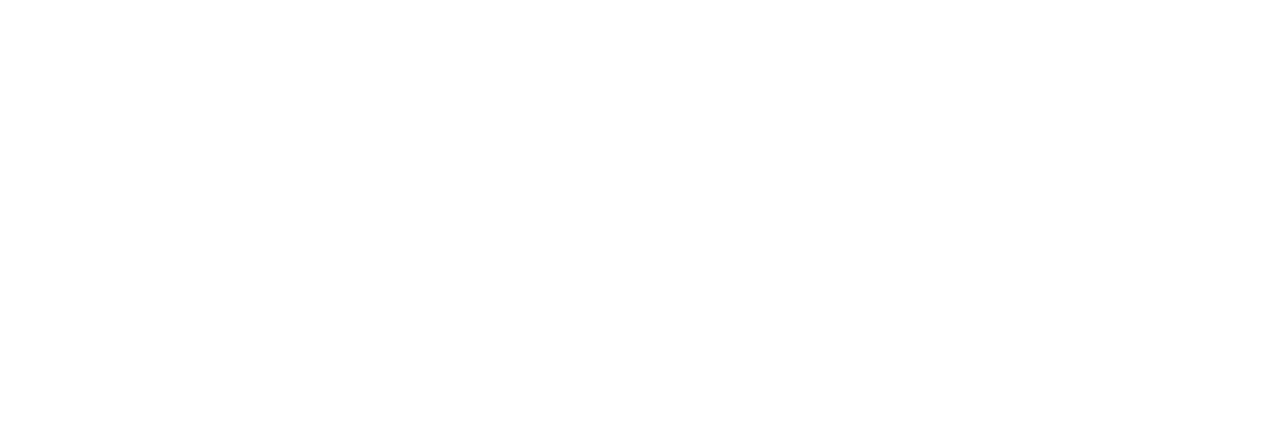
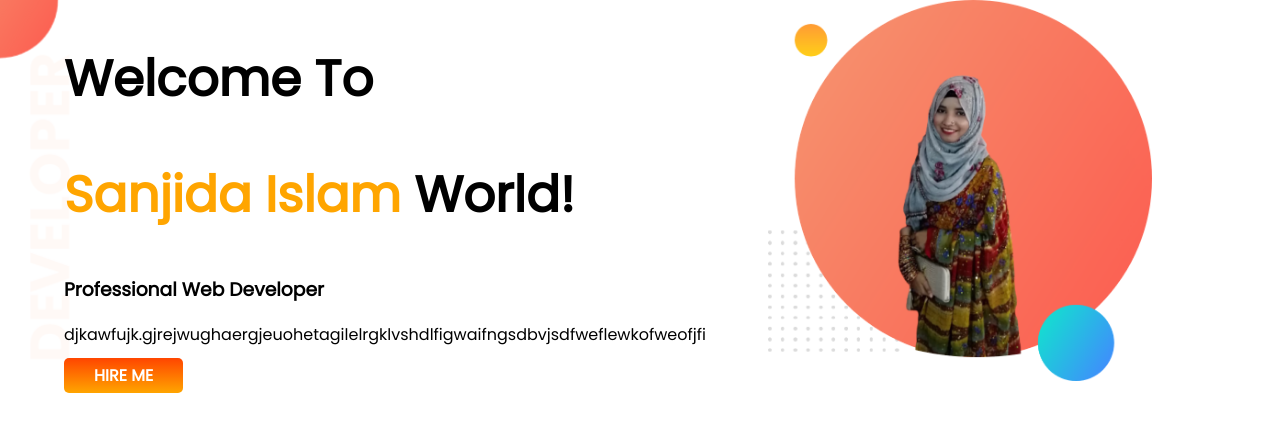
Before and after one commit to sanjimo/developer-portfolio, a plain HTML site: page index.html in a window 1280 px wide. Drawn offline with Linux system fonts and the light colour scheme.

Commit message:
top-banner-added

```diff
--- a/index.html
+++ b/index.html
@@ -1,13 +1,31 @@
 <!DOCTYPE html>
 <html lang="en">
+
 <head>
     <meta charset="UTF-8">
     <meta http-equiv="X-UA-Compatible" content="IE=edge">
     <meta name="viewport" content="width=device-width, initial-scale=1.0">
     <title>Sanjida Portfolio</title>
+    <link rel="preconnect" href="https://fonts.googleapis.com">
+    <link rel="preconnect" href="https://fonts.gstatic.com" crossorigin>
+    <link href="https://fonts.googleapis.com/css2?family=Poppins&display=swap" rel="stylesheet">
     <link rel="stylesheet" href="style.css">
 </head>
+
 <body>
+    <section class="top-banner">
+        <div class="half-width">
+            <h1>Welcome To</h1>
+            <h1><span class="orange-color">Sanjida Islam</span> World!</h1>
+            <h3>Professional Web Developer</h3>
+            <p>djkawfujk.gjrejwughaergjeuohetagilelrgklvshdlfigwaifngsdbvjsdfweflewkofweofjfi</p>
+            <a class="link-button" target="_blank" href="https://www.linkedin.com/in/sanjida-islam-882443182">HIRE
+                ME</a>
+        </div>
+        <div class="half-width">
+            <img src="images/momo.png" alt="sanjida's image">
+        </div>
+    </section>
+</body>
 
-</body>
 </html>
--- a/style.css
+++ b/style.css
@@ -0,0 +1,32 @@
+body{
+    font-family: 'Poppins', sans-serif;
+    margin: 0;
+}
+h1{
+    font-size: 50px;
+}
+.orange-color{
+    color:orange;
+}
+section{
+    display:flex;
+}
+.half-width{
+    width: 50%;
+    padding-left: 5%;
+}
+.half-width img{
+    width: 75%;
+}
+.link-button{
+    text-decoration: none;
+    background-image:linear-gradient(orangered,orange);
+    color:white;
+    font-weight: 700;
+    padding: 6px 30px;
+    border-radius: 5px;
+}
+.top-banner{
+    background-image: url(images/top-banner.png);
+    background-repeat: no-repeat;
+}
```
Also changed, not shown: images/dream-bg.png (added), images/exp-bg.png (added), images/jhankar.png (added), images/jhankar2.png (added), images/momo.png (added), images/my-bg2.png (added), images/top-banner.png (added), photos/IMG-20190721-WA0048-removebg-preview.png (added).
